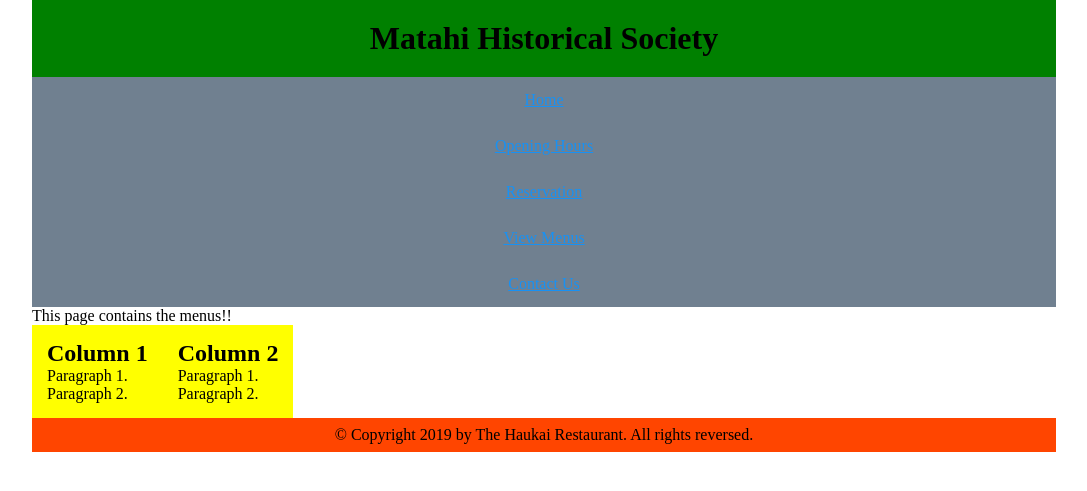
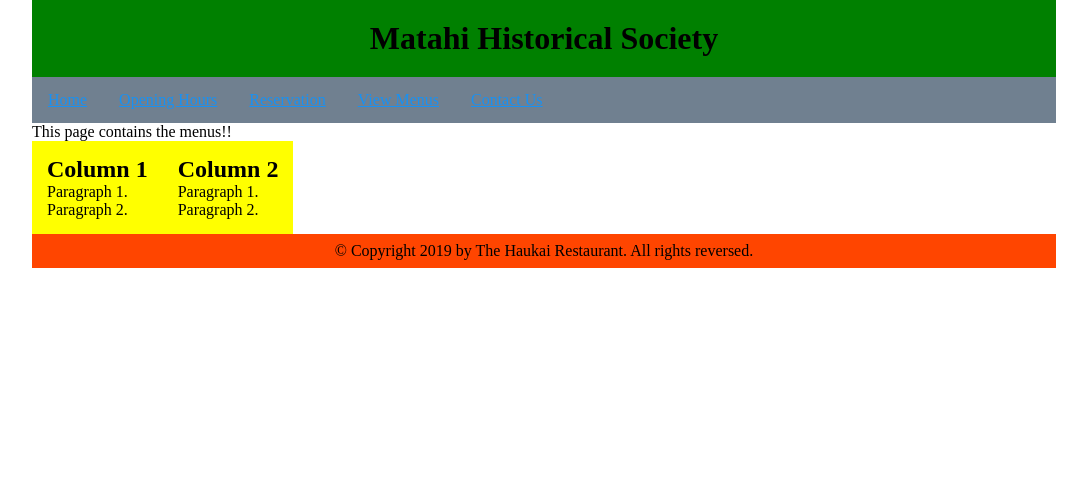
Before and after one commit to LightningAndy/haukai, a PHP site: page /menu.html in a window 1280 px wide. Shown: the top 491 px of the page, without its empty margins (96-1183 px from the left). Run offline with PHP 8.4, Linux system fonts and the light colour scheme.

Commit message:
update ti nav

```diff
--- a/styles/styles.css
+++ b/styles/styles.css
@@ -20,12 +20,12 @@ body {
 }
 /* Style the topnav links */
 .topnav a {
-    /*float: left*/
+    float: left;
     display: block;
     color: rgb(24, 145, 243);
     text-align: center;
     padding: 14px 16px;
-    margin: auto;
+    /*margin: auto;*/
 }
 /* Create two equal columns that float next to each other */
 .column {
```
